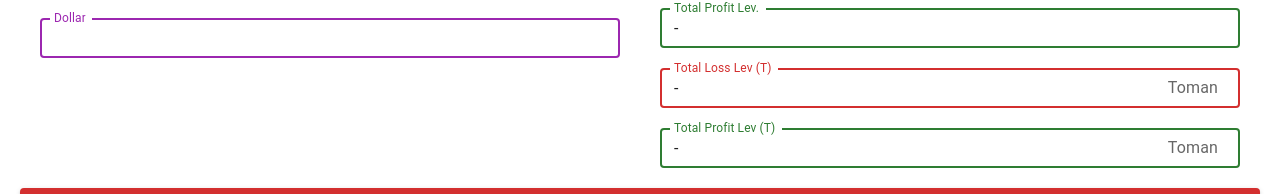
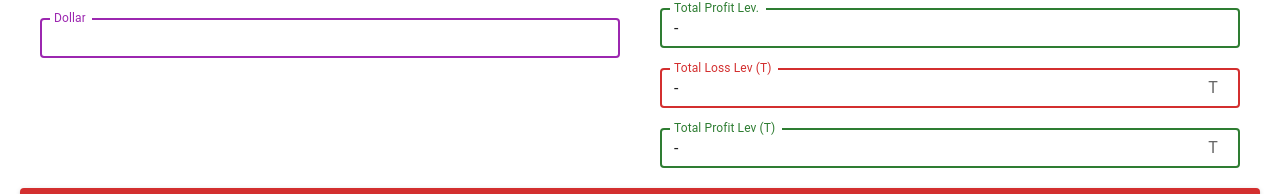
Before and after one commit to saeid4042/trading-calculator, a React (Create React App) app: page / in a window 1280 px wide. Shown: the part 594-788 px from the top of the page. Built offline with nearby package versions, Linux system fonts and the light colour scheme.

Commit message:
update postfix

```diff
--- a/src/constants.ts
+++ b/src/constants.ts
@@ -121,14 +121,14 @@ export const metrics = {
   },
   totalLossLevInToman: {
     isInteger: true,
-    postFix: "Toman",
+    postFix: "T",
     color: "error",
     title: (f: formProps) => "Total Loss Lev (T)",
     value: (f: formProps) => metrics.totalLossLev.value(f) * f.dollar,
   },
   totalProfitLevInToman: {
     isInteger: true,
-    postFix: "Toman",
+    postFix: "T",
     color: "success",
     title: (f: formProps) => "Total Profit Lev (T)",
     value: (f: formProps) => metrics.totalProfitLev.value(f) * f.dollar,
```
